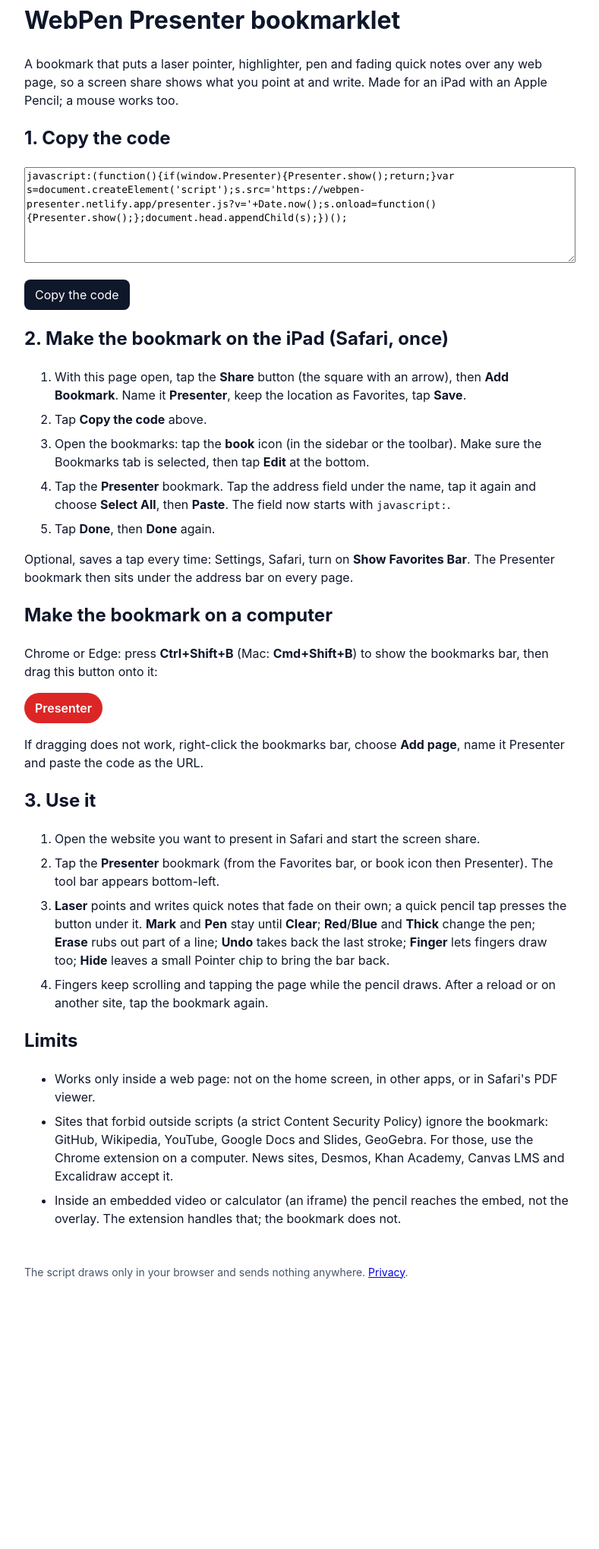
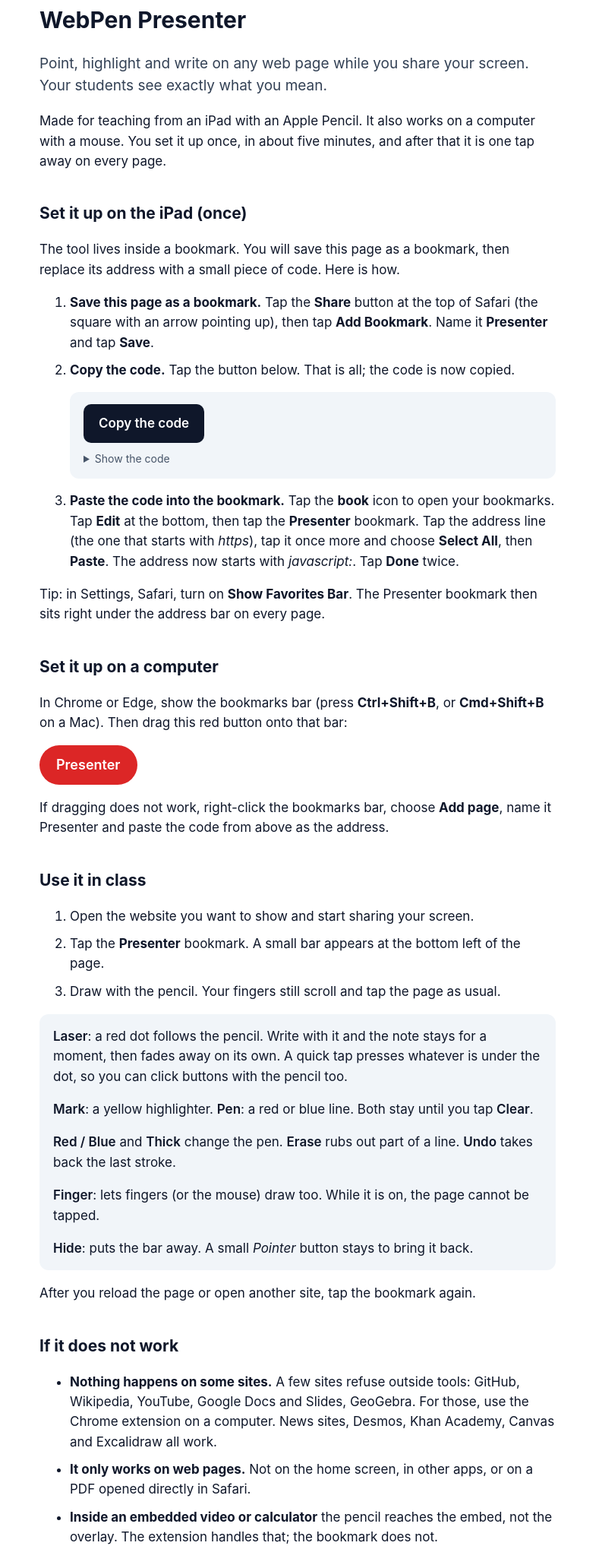
Before and after one commit to mondragon-developer/webpen, a browser extension: page bookmarklet/index.html in a window 1280 px wide. Shown: the part 37-2076 px from the top of the page at 76% size, without its empty margins (248-1037 px from the left). Before the commit the page ends 1762 px from the top, so only its background shows below. Drawn offline with Linux system fonts and the light colour scheme.

Commit message:
Deploy; rewrite the setup page in plain language; mark the author and the MIT license

```diff
--- a/bookmarklet/index.html
+++ b/bookmarklet/index.html
@@ -3,57 +3,73 @@
 <head>
 <meta charset="utf-8">
 <meta name="viewport" content="width=device-width, initial-scale=1">
-<title>WebPen Presenter bookmarklet</title>
+<title>WebPen Presenter</title>
+<meta name="author" content="Jose Mondragon">
 <style>
-  body { font: 16px/1.5 -apple-system, BlinkMacSystemFont, "Segoe UI", sans-serif; max-width: 720px; margin: 40px auto; padding: 0 16px; color: #0f172a; }
-  textarea { width: 100%; height: 120px; font: 13px/1.4 ui-monospace, Menlo, monospace; }
-  button { font: inherit; padding: 8px 14px; border-radius: 8px; border: 0; background: #0f172a; color: #fff; }
-  ol li, ul li { margin-bottom: 8px; }
-  a.drag { display: inline-block; padding: 8px 14px; border-radius: 999px; background: #dc2626; color: #fff; text-decoration: none; font-weight: 600; }
-  code { font: 14px ui-monospace, Menlo, monospace; }
-  footer { margin-top: 48px; font-size: 14px; color: #475569; }
+  body { font: 17px/1.55 -apple-system, BlinkMacSystemFont, "Segoe UI", sans-serif; max-width: 680px; margin: 40px auto; padding: 0 16px; color: #0f172a; }
+  h1 { font-size: 30px; margin-bottom: 4px; }
+  h2 { font-size: 21px; margin-top: 40px; }
+  .lead { font-size: 19px; color: #334155; }
+  .box { background: #f1f5f9; border-radius: 12px; padding: 16px 18px; margin: 16px 0; }
+  ol li, ul li { margin-bottom: 10px; }
+  button { font: inherit; font-weight: 600; padding: 12px 20px; border-radius: 10px; border: 0; background: #0f172a; color: #fff; cursor: pointer; }
+  #status { margin-left: 10px; color: #15803d; font-weight: 600; }
+  details { margin-top: 10px; font-size: 14px; color: #475569; }
+  textarea { width: 100%; height: 90px; margin-top: 8px; font: 12px/1.4 ui-monospace, Menlo, monospace; }
+  a.drag { display: inline-block; padding: 12px 22px; border-radius: 999px; background: #dc2626; color: #fff; text-decoration: none; font-weight: 600; font-size: 18px; }
+  .tool { font-weight: 600; }
+  footer { margin-top: 56px; padding-top: 16px; border-top: 1px solid #e2e8f0; font-size: 15px; color: #475569; }
 </style>
 </head>
 <body>
-<h1>WebPen Presenter bookmarklet</h1>
-<p>A bookmark that puts a laser pointer, highlighter, pen and fading quick notes over any web page, so a screen share shows what you point at and write. Made for an iPad with an Apple Pencil; a mouse works too.</p>
+<h1>WebPen Presenter</h1>
+<p class="lead">Point, highlight and write on any web page while you share your screen. Your students see exactly what you mean.</p>
+<p>Made for teaching from an iPad with an Apple Pencil. It also works on a computer with a mouse. You set it up once, in about five minutes, and after that it is one tap away on every page.</p>
 
-<h2>1. Copy the code</h2>
-<textarea id="code" readonly></textarea>
-<p><button id="copy" type="button">Copy the code</button> <span id="status"></span></p>
+<h2>Set it up on the iPad (once)</h2>
+<p>The tool lives inside a bookmark. You will save this page as a bookmark, then replace its address with a small piece of code. Here is how.</p>
+<ol>
+  <li><b>Save this page as a bookmark.</b> Tap the <b>Share</b> button at the top of Safari (the square with an arrow pointing up), then tap <b>Add Bookmark</b>. Name it <b>Presenter</b> and tap <b>Save</b>.</li>
+  <li><b>Copy the code.</b> Tap the button below. That is all; the code is now copied.
+    <div class="box">
+      <button id="copy" type="button">Copy the code</button><span id="status"></span>
+      <details><summary>Show the code</summary><textarea id="code" readonly></textarea></details>
+    </div>
+  </li>
+  <li><b>Paste the code into the bookmark.</b> Tap the <b>book</b> icon to open your bookmarks. Tap <b>Edit</b> at the bottom, then tap the <b>Presenter</b> bookmark. Tap the address line (the one that starts with <i>https</i>), tap it once more and choose <b>Select All</b>, then <b>Paste</b>. The address now starts with <i>javascript:</i>. Tap <b>Done</b> twice.</li>
+</ol>
+<p>Tip: in Settings, Safari, turn on <b>Show Favorites Bar</b>. The Presenter bookmark then sits right under the address bar on every page.</p>
 
-<h2>2. Make the bookmark on the iPad (Safari, once)</h2>
+<h2>Set it up on a computer</h2>
+<p>In Chrome or Edge, show the bookmarks bar (press <b>Ctrl+Shift+B</b>, or <b>Cmd+Shift+B</b> on a Mac). Then drag this red button onto that bar:</p>
+<p><a id="drag" class="drag" href="#">Presenter</a></p>
+<p>If dragging does not work, right-click the bookmarks bar, choose <b>Add page</b>, name it Presenter and paste the code from above as the address.</p>
+
+<h2>Use it in class</h2>
 <ol>
-  <li>With this page open, tap the <b>Share</b> button (the square with an arrow), then <b>Add Bookmark</b>. Name it <b>Presenter</b>, keep the location as Favorites, tap <b>Save</b>.</li>
-  <li>Tap <b>Copy the code</b> above.</li>
-  <li>Open the bookmarks: tap the <b>book</b> icon (in the sidebar or the toolbar). Make sure the Bookmarks tab is selected, then tap <b>Edit</b> at the bottom.</li>
-  <li>Tap the <b>Presenter</b> bookmark. Tap the address field under the name, tap it again and choose <b>Select All</b>, then <b>Paste</b>. The field now starts with <code>javascript:</code>.</li>
-  <li>Tap <b>Done</b>, then <b>Done</b> again.</li>
+  <li>Open the website you want to show and start sharing your screen.</li>
+  <li>Tap the <b>Presenter</b> bookmark. A small bar appears at the bottom left of the page.</li>
+  <li>Draw with the pencil. Your fingers still scroll and tap the page as usual.</li>
 </ol>
-<p>Optional, saves a tap every time: Settings, Safari, turn on <b>Show Favorites Bar</b>. The Presenter bookmark then sits under the address bar on every page.</p>
+<div class="box">
+  <p style="margin-top:0"><span class="tool">Laser</span>: a red dot follows the pencil. Write with it and the note stays for a moment, then fades away on its own. A quick tap presses whatever is under the dot, so you can click buttons with the pencil too.</p>
+  <p><span class="tool">Mark</span>: a yellow highlighter. <span class="tool">Pen</span>: a red or blue line. Both stay until you tap <span class="tool">Clear</span>.</p>
+  <p><span class="tool">Red / Blue</span> and <span class="tool">Thick</span> change the pen. <span class="tool">Erase</span> rubs out part of a line. <span class="tool">Undo</span> takes back the last stroke.</p>
+  <p><span class="tool">Finger</span>: lets fingers (or the mouse) draw too. While it is on, the page cannot be tapped.</p>
+  <p style="margin-bottom:0"><span class="tool">Hide</span>: puts the bar away. A small <i>Pointer</i> button stays to bring it back.</p>
+</div>
+<p>After you reload the page or open another site, tap the bookmark again.</p>
 
-<h2>Make the bookmark on a computer</h2>
-<p>Chrome or Edge: press <b>Ctrl+Shift+B</b> (Mac: <b>Cmd+Shift+B</b>) to show the bookmarks bar, then drag this button onto it:</p>
-<p><a id="drag" class="drag" href="#">Presenter</a></p>
-<p>If dragging does not work, right-click the bookmarks bar, choose <b>Add page</b>, name it Presenter and paste the code as the URL.</p>
-
-<h2>3. Use it</h2>
-<ol>
-  <li>Open the website you want to present in Safari and start the screen share.</li>
-  <li>Tap the <b>Presenter</b> bookmark (from the Favorites bar, or book icon then Presenter). The tool bar appears bottom-left.</li>
-  <li><b>Laser</b> points and writes quick notes that fade on their own; a quick pencil tap presses the button under it. <b>Mark</b> and <b>Pen</b> stay until <b>Clear</b>; <b>Red</b>/<b>Blue</b> and <b>Thick</b> change the pen; <b>Erase</b> rubs out part of a line; <b>Undo</b> takes back the last stroke; <b>Finger</b> lets fingers draw too; <b>Hide</b> leaves a small Pointer chip to bring the bar back.</li>
-  <li>Fingers keep scrolling and tapping the page while the pencil draws. After a reload or on another site, tap the bookmark again.</li>
-</ol>
-
-<h2>Limits</h2>
+<h2>If it does not work</h2>
 <ul>
-  <li>Works only inside a web page: not on the home screen, in other apps, or in Safari's PDF viewer.</li>
-  <li>Sites that forbid outside scripts (a strict Content Security Policy) ignore the bookmark: GitHub, Wikipedia, YouTube, Google Docs and Slides, GeoGebra. For those, use the Chrome extension on a computer. News sites, Desmos, Khan Academy, Canvas LMS and Excalidraw accept it.</li>
-  <li>Inside an embedded video or calculator (an iframe) the pencil reaches the embed, not the overlay. The extension handles that; the bookmark does not.</li>
+  <li><b>Nothing happens on some sites.</b> A few sites refuse outside tools: GitHub, Wikipedia, YouTube, Google Docs and Slides, GeoGebra. For those, use the Chrome extension on a computer. News sites, Desmos, Khan Academy, Canvas and Excalidraw all work.</li>
+  <li><b>It only works on web pages.</b> Not on the home screen, in other apps, or on a PDF opened directly in Safari.</li>
+  <li><b>Inside an embedded video or calculator</b> the pencil reaches the embed, not the overlay. The extension handles that; the bookmark does not.</li>
 </ul>
 
 <footer>
-  <p>The script draws only in your browser and sends nothing anywhere. <a href="privacy.html">Privacy</a>.</p>
+  <p>Everything happens in your browser. Nothing you draw or look at is sent anywhere. <a href="privacy.html">Privacy</a>.</p>
+  <p>WebPen Presenter is made by Jose Mondragon and is free and open source under the MIT License.</p>
 </footer>
 
 <script src="bookmarklet.js"></script>
--- a/extension/presenter.js
+++ b/extension/presenter.js
@@ -1,4 +1,5 @@
-/* Presenter overlay for live classes taught from a tablet.
+/* WebPen Presenter, by Jose Mondragon. MIT License.
+   Presenter overlay for live classes taught from a tablet.
    Zoom shares pixels only, so a pencil hovering over a shared lesson is invisible to
    students unless the page itself draws it. This script loads on every lesson and does
    nothing for students. It shows a small "Pointer" chip when the page is opened with
```
Also changed, not shown: TRACKER.md (+20 -3 lines), bookmarklet/privacy.html (+2 -1 lines), src/presenter.js (+68 -21 lines), README.md, extension/manifest.json, 1 other file.
